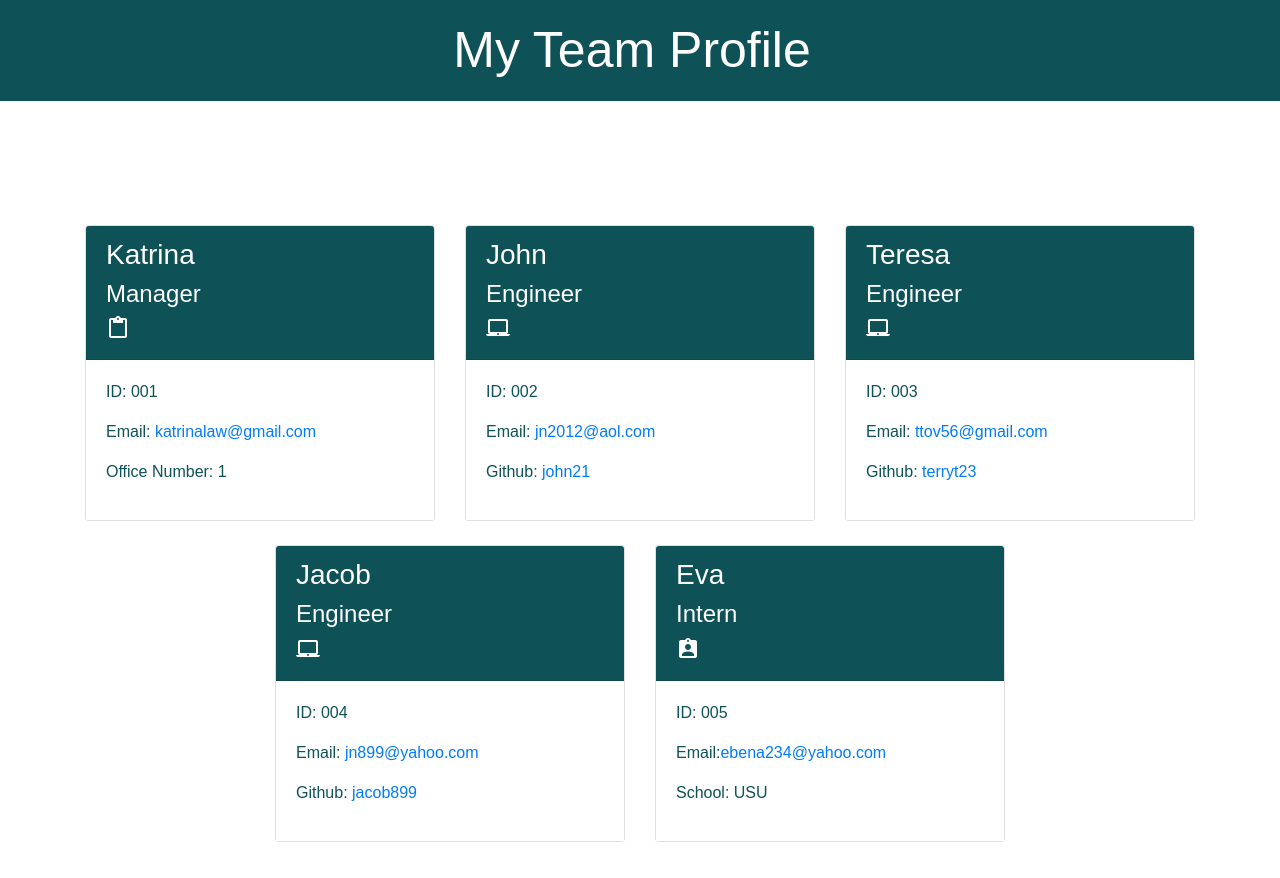
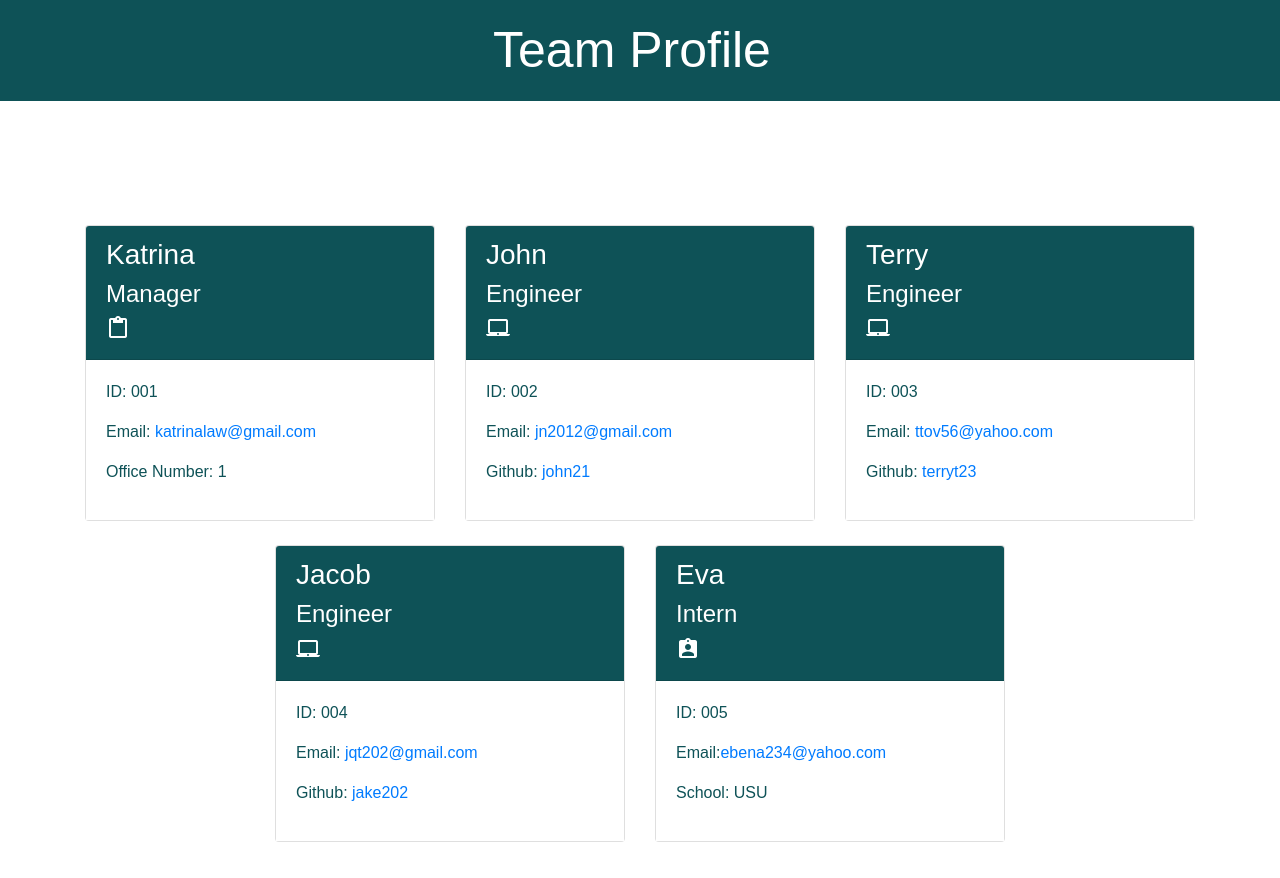
Before and after one commit to krod2016/TeamProfileGenerator, a website: page dist/index.html in a window 1280 px wide. Drawn offline with nearby package versions, Linux system fonts and the light colour scheme.

Commit message:
updated package.json

```diff
--- a/dist/index.html
+++ b/dist/index.html
@@ -14,7 +14,7 @@
 <body>
     <header>
         <nav class="navbar" id="navbar">
-            <span class="navbar-brand mb-0 h1 w-100 text-center" id="navbar-text">My Team Profile</span>
+            <span class="navbar-brand mb-0 h1 w-100 text-center" id="navbar-text">Team Profile</span>
         </nav>
     </header>
     <main>
@@ -44,7 +44,7 @@
           </div>
           <div class="card-body">
               <p class="id">ID: 002</p>
-              <p class="email">Email: <a href="mailto:jn2012@aol.com">jn2012@aol.com</a></p>
+              <p class="email">Email: <a href="mailto:jn2012@gmail.com">jn2012@gmail.com</a></p>
               <p class="github">Github: <a href="https://github.com/john21">john21</a></p>
           </div>
       </div>
@@ -53,12 +53,12 @@
   <div class="col-4 mt-4">
       <div class="card h-100">
           <div class="card-header">
-              <h3>Teresa</h3>
+              <h3>Terry</h3>
               <h4>Engineer</h4><i class="material-icons">laptop_mac</i>
           </div>
           <div class="card-body">
               <p class="id">ID: 003</p>
-              <p class="email">Email: <a href="mailto:ttov56@gmail.com">ttov56@gmail.com</a></p>
+              <p class="email">Email: <a href="mailto:ttov56@yahoo.com">ttov56@yahoo.com</a></p>
               <p class="github">Github: <a href="https://github.com/terryt23">terryt23</a></p>
           </div>
       </div>
@@ -72,8 +72,8 @@
         </div>
         <div class="card-body">
             <p class="id">ID: 004</p>
-              <p class="email">Email: <a href="mailto:jn899@yahoo.com">jn899@yahoo.com</a></p>
-              <p class="github">Github: <a href="https://github.com/jacob234">jacob899</a></p>
+            <p class="email">Email: <a href="mailto:jac202@gmail.com">jqt202@gmail.com</a></p>
+            <p class="github">Github: <a href="https://github.com/jc234">jake202</a></p>
         </div>
     </div>
 </div>
```
Also changed, not shown: package.json (+293 -2 lines), README.md, assets/images/TPG-homepage.png (added), 2 other files. Lines whose indentation alone changed are shown as unchanged.
